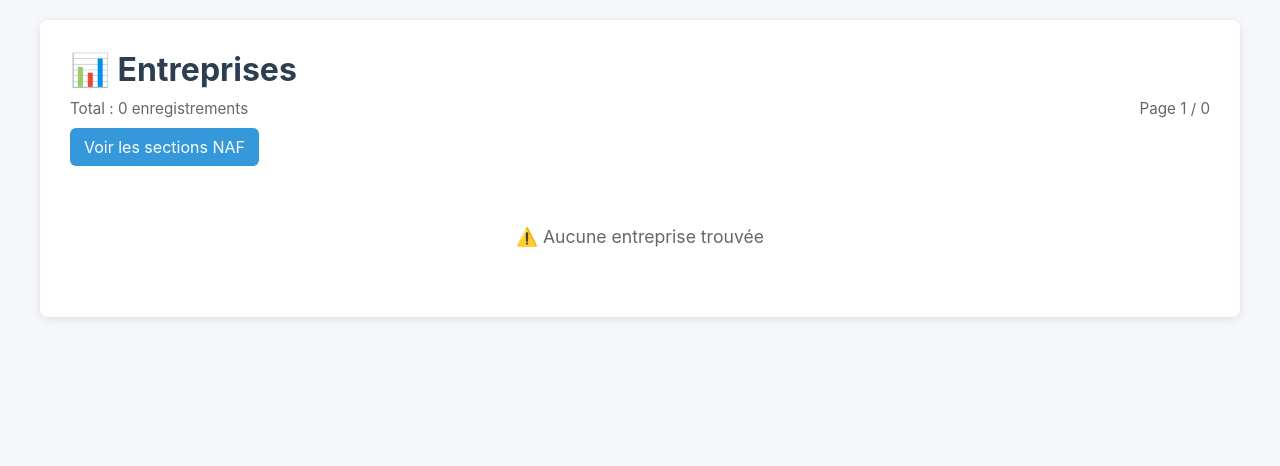
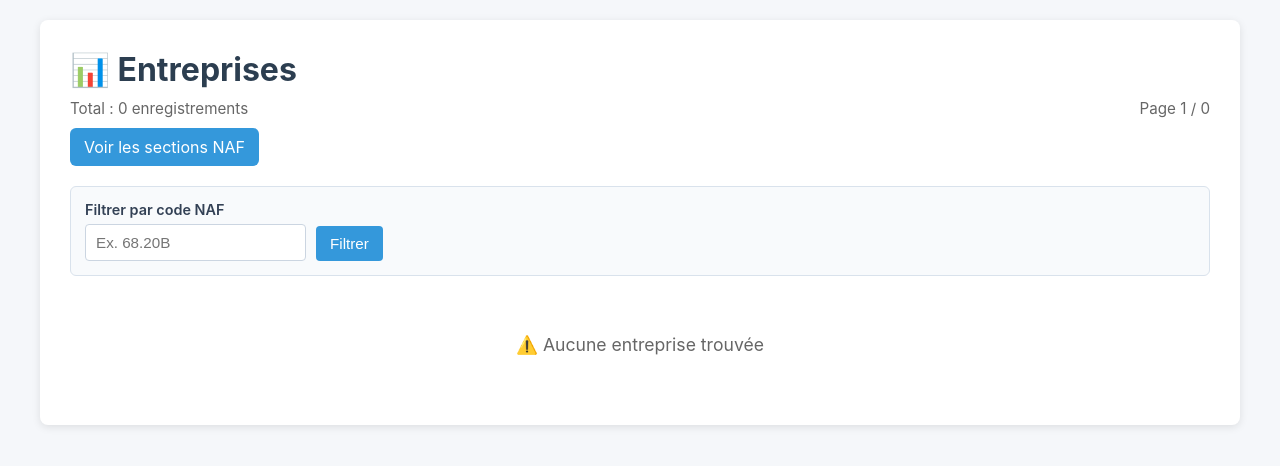
Before and after one commit to eloiseschmitt/companies_selling, a FastAPI app: page / in a window 1280 px wide. Shown: the top 466 px of the page. Run offline with FastAPI, Linux system fonts and the light colour scheme; data that the repository does not hold is empty; parts of the project's set-up code (start-up, migrations or seed data) failed here and were passed over.

Commit message:
feat: add NAF code filter on companies home page

```diff
--- a/main.py
+++ b/main.py
@@ -115,16 +115,38 @@ def build_naf_sections_tree(naf_rows: list[sqlite3.Row]) -> list[dict]:
     return sections_level_2
 
 
-def build_section_filter_clause(section_code: str | None) -> tuple[str, list[str]]:
-    """Construit le filtre SQL pour une section NAF et ses descendants."""
-    if not section_code:
+def normalize_naf_code(code: str | None) -> str:
+    """Normalise un code NAF fourni par l'utilisateur."""
+    if not code:
+        return ""
+    compact_code = code.strip().replace(".", "").upper()
+    if len(compact_code) <= 2:
+        return compact_code
+    return f"{compact_code[:2]}.{compact_code[2:]}"
+
+
+def build_company_filter_clause(
+    section_code: str | None,
+    naf_code: str | None,
+) -> tuple[str, list[str]]:
+    """Construit les filtres SQL applicables à la liste des entreprises."""
+    clauses = []
+    params = []
+
+    normalized_section = normalize_naf_code(section_code)
+    if normalized_section:
+        clauses.append("activitePrincipaleEtablissement LIKE ?")
+        params.append(f"{normalized_section}%")
+
+    normalized_naf_code = normalize_naf_code(naf_code)
+    if normalized_naf_code:
+        clauses.append("activitePrincipaleEtablissement = ?")
+        params.append(normalized_naf_code)
+
+    if not clauses:
         return "", []
 
-    normalized_code = section_code.strip()
-    if not normalized_code:
-        return "", []
-
-    return " WHERE activitePrincipaleEtablissement LIKE ?", [f"{normalized_code}%"]
+    return f" WHERE {' AND '.join(clauses)}", params
 
 
 def get_score_sort_direction(sort_score: str | None) -> str:
@@ -198,11 +220,17 @@ def home(
     page: int = 1,
     limit: int = 50,
     section: str | None = None,
+    naf_code: str | None = None,
     sort_score: str | None = None,
 ):
     """Affiche la page HTML avec les données des entreprises."""
     conn = get_db_connection()
-    where_clause, where_params = build_section_filter_clause(section)
+    selected_section = normalize_naf_code(section)
+    selected_naf_code = normalize_naf_code(naf_code)
+    where_clause, where_params = build_company_filter_clause(
+        selected_section,
+        selected_naf_code,
+    )
     score_sort_direction = get_score_sort_direction(sort_score)
     score_sql = get_company_score_sql()
     total_count = conn.execute(
@@ -257,7 +285,10 @@ def home(
 
     display_rows = build_display_rows(companies_list, code_to_name)
     total_pages = (total_count + limit - 1) // limit
-    selected_section_name = code_to_name.get(section, "") if section else ""
+    selected_section_name = code_to_name.get(selected_section, "") if selected_section else ""
+    selected_naf_code_name = (
+        code_to_name.get(selected_naf_code, "") if selected_naf_code else ""
+    )
 
     context = {
         "request": request,
@@ -266,8 +297,10 @@ def home(
         "total_pages": total_pages,
         "total_count": total_count,
         "limit": limit,
-        "selected_section": section,
+        "selected_section": selected_section,
         "selected_section_name": selected_section_name,
+        "selected_naf_code": selected_naf_code,
+        "selected_naf_code_name": selected_naf_code_name,
         "sort_score": sort_score or "desc",
         "next_sort_score": "asc" if (sort_score or "desc") == "desc" else "desc",
     }
--- a/templates/index.html
+++ b/templates/index.html
@@ -62,6 +62,69 @@
             font-weight: 600;
             text-decoration: none;
             margin-left: 8px;
+        }
+
+        .filters {
+            display: flex;
+            align-items: flex-end;
+            gap: 12px;
+            flex-wrap: wrap;
+            margin: 18px 0;
+            padding: 14px;
+            background: #f8fafc;
+            border: 1px solid #d9e2ec;
+            border-radius: 6px;
+        }
+
+        .filter-form {
+            display: flex;
+            align-items: flex-end;
+            gap: 10px;
+            flex-wrap: wrap;
+        }
+
+        .filter-field {
+            display: grid;
+            gap: 6px;
+        }
+
+        .filter-field label {
+            font-weight: 600;
+            color: #334155;
+            font-size: 0.9em;
+        }
+
+        .filter-field input {
+            min-width: 180px;
+            padding: 9px 10px;
+            border: 1px solid #cbd5e1;
+            border-radius: 4px;
+            font-size: 0.95em;
+        }
+
+        .filter-button,
+        .clear-filter-link {
+            display: inline-block;
+            padding: 9px 14px;
+            border-radius: 4px;
+            font-size: 0.95em;
+            text-decoration: none;
+        }
+
+        .filter-button {
+            background: #3498db;
+            color: white;
+            border: none;
+            cursor: pointer;
+        }
+
+        .filter-button:hover {
+            background: #2980b9;
+        }
+
+        .clear-filter-link {
+            color: #1d6fa5;
+            font-weight: 600;
         }
 
         .score-info {
@@ -227,6 +290,45 @@
             </div>
         </div>
 
+        <div class="filters">
+            <form class="filter-form" method="get" action="/">
+                {% if selected_section %}
+                <input type="hidden" name="section" value="{{ selected_section }}">
+                {% endif %}
+                <input type="hidden" name="sort_score" value="{{ sort_score }}">
+                <div class="filter-field">
+                    <label for="naf_code">Filtrer par code NAF</label>
+                    <input id="naf_code" name="naf_code" type="text" value="{{ selected_naf_code }}"
+                        placeholder="Ex. 68.20B">
+                </div>
+                <button class="filter-button" type="submit">Filtrer</button>
+            </form>
+
+            {% if selected_naf_code %}
+            <a class="clear-filter-link"
+                href="/?page=1{% if selected_section %}&section={{ selected_section }}{% endif %}&sort_score={{ sort_score }}">retirer
+                le code NAF</a>
+            {% endif %}
+        </div>
+
+        {% if selected_section or selected_naf_code %}
+        <div class="filter-info">
+            Filtres actifs :
+            {% if selected_section %}
+            <strong>{{ selected_section }}</strong>
+            {% if selected_section_name %}{{ selected_section_name }}{% endif %}
+            <a href="/?page=1{% if selected_naf_code %}&naf_code={{ selected_naf_code }}{% endif %}&sort_score={{ sort_score }}">retirer
+                la section</a>
+            {% endif %}
+            {% if selected_naf_code %}
+            <strong>{{ selected_naf_code }}</strong>
+            {% if selected_naf_code_name %}{{ selected_naf_code_name }}{% endif %}
+            <a href="/?page=1{% if selected_section %}&section={{ selected_section }}{% endif %}&sort_score={{ sort_score }}">retirer
+                le code NAF</a>
+            {% endif %}
+        </div>
+        {% endif %}
+
         {% if companies %}
         <div class="score-info">
             <strong>Calcul du score :</strong>
@@ -234,20 +336,11 @@
             +2 si le nombre de salariés est supérieur à 5 et inférieur à 20.
         </div>
 
-        {% if selected_section %}
-        <div class="filter-info">
-            Filtre actif :
-            <strong>{{ selected_section }}</strong>
-            {% if selected_section_name %}{{ selected_section_name }}{% endif %}
-            <a href="/?sort_score={{ sort_score }}">retirer le filtre</a>
-        </div>
-        {% endif %}
-
         <div class="pagination">
             {% if page > 1 %}
-            <a href="/?page=1{% if selected_section %}&section={{ selected_section }}{% endif %}&sort_score={{ sort_score }}"><button>⬅️
+            <a href="/?page=1{% if selected_section %}&section={{ selected_section }}{% endif %}{% if selected_naf_code %}&naf_code={{ selected_naf_code }}{% endif %}&sort_score={{ sort_score }}"><button>⬅️
                     Première</button></a>
-            <a href="/?page={{ page - 1 }}{% if selected_section %}&section={{ selected_section }}{% endif %}&sort_score={{ sort_score }}"><button>◀️
+            <a href="/?page={{ page - 1 }}{% if selected_section %}&section={{ selected_section }}{% endif %}{% if selected_naf_code %}&naf_code={{ selected_naf_code }}{% endif %}&sort_score={{ sort_score }}"><button>◀️
                     Précédent</button></a>
             {% else %}
             <button disabled>⬅️ Première</button>
@@ -257,9 +350,9 @@
             <span>Page {{ page }} sur {{ total_pages }}</span>
 
             {% if page < total_pages %} <a
-                href="/?page={{ page + 1 }}{% if selected_section %}&section={{ selected_section }}{% endif %}&sort_score={{ sort_score }}">
+                href="/?page={{ page + 1 }}{% if selected_section %}&section={{ selected_section }}{% endif %}{% if selected_naf_code %}&naf_code={{ selected_naf_code }}{% endif %}&sort_score={{ sort_score }}">
                 <button>Suivant ▶️</button></a>
-                <a href="/?page={{ total_pages }}{% if selected_section %}&section={{ selected_section }}{% endif %}&sort_score={{ sort_score }}"><button>Dernière
+                <a href="/?page={{ total_pages }}{% if selected_section %}&section={{ selected_section }}{% endif %}{% if selected_naf_code %}&naf_code={{ selected_naf_code }}{% endif %}&sort_score={{ sort_score }}"><button>Dernière
                         ⬅️</button></a>
                 {% else %}
                 <button disabled>Suivant ▶️</button>
@@ -278,7 +371,7 @@
                     <th>Activité principale</th>
                     <th>
                         <a class="sortable-link"
-                            href="/?page=1{% if selected_section %}&section={{ selected_section }}{% endif %}&sort_score={{ next_sort_score }}">
+                            href="/?page=1{% if selected_section %}&section={{ selected_section }}{% endif %}{% if selected_naf_code %}&naf_code={{ selected_naf_code }}{% endif %}&sort_score={{ next_sort_score }}">
                             <span>Score</span>
                             <span>{% if sort_score == "asc" %}↑{% else %}↓{% endif %}</span>
                         </a>
@@ -313,9 +406,9 @@
 
         <div class="pagination">
             {% if page > 1 %}
-            <a href="/?page=1{% if selected_section %}&section={{ selected_section }}{% endif %}&sort_score={{ sort_score }}"><button>⬅️
+            <a href="/?page=1{% if selected_section %}&section={{ selected_section }}{% endif %}{% if selected_naf_code %}&naf_code={{ selected_naf_code }}{% endif %}&sort_score={{ sort_score }}"><button>⬅️
                     Première</button></a>
-            <a href="/?page={{ page - 1 }}{% if selected_section %}&section={{ selected_section }}{% endif %}&sort_score={{ sort_score }}"><button>◀️
+            <a href="/?page={{ page - 1 }}{% if selected_section %}&section={{ selected_section }}{% endif %}{% if selected_naf_code %}&naf_code={{ selected_naf_code }}{% endif %}&sort_score={{ sort_score }}"><button>◀️
                     Précédent</button></a>
             {% else %}
             <button disabled>⬅️ Première</button>
@@ -325,9 +418,9 @@
             <span>Page {{ page }} sur {{ total_pages }}</span>
 
             {% if page < total_pages %} <a
-                href="/?page={{ page + 1 }}{% if selected_section %}&section={{ selected_section }}{% endif %}&sort_score={{ sort_score }}">
+                href="/?page={{ page + 1 }}{% if selected_section %}&section={{ selected_section }}{% endif %}{% if selected_naf_code %}&naf_code={{ selected_naf_code }}{% endif %}&sort_score={{ sort_score }}">
                 <button>Suivant ▶️</button></a>
-                <a href="/?page={{ total_pages }}{% if selected_section %}&section={{ selected_section }}{% endif %}&sort_score={{ sort_score }}"><button>Dernière
+                <a href="/?page={{ total_pages }}{% if selected_section %}&section={{ selected_section }}{% endif %}{% if selected_naf_code %}&naf_code={{ selected_naf_code }}{% endif %}&sort_score={{ sort_score }}"><button>Dernière
                         ⬅️</button></a>
                 {% else %}
                 <button disabled>Suivant ▶️</button>
```
